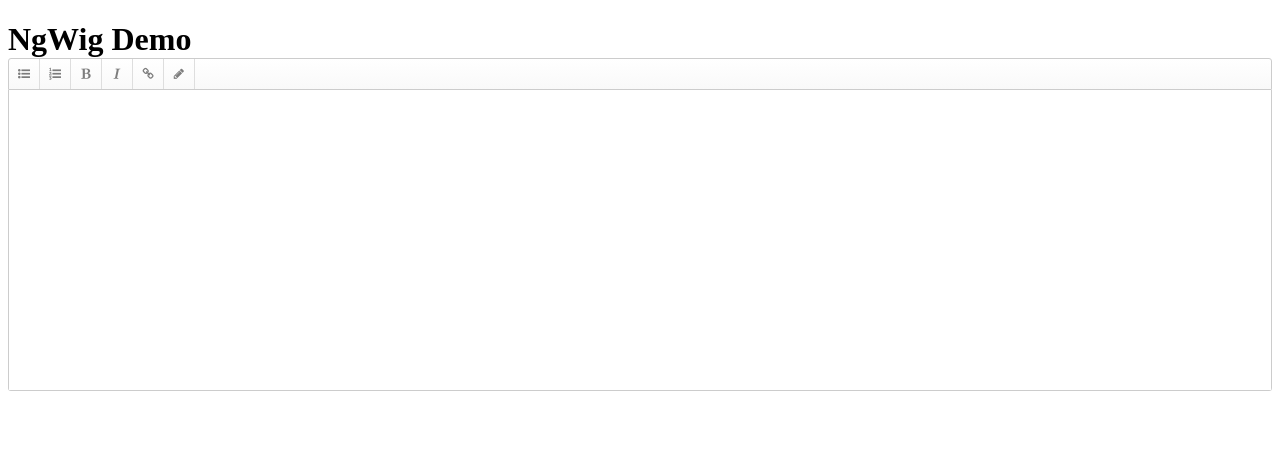
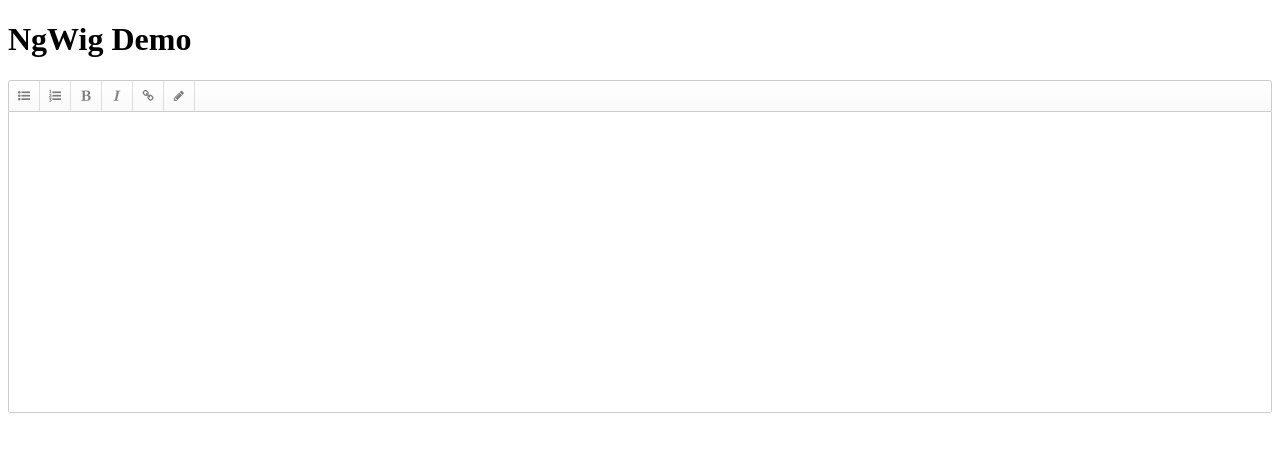
Before and after one commit to stevermeister/ngx-wig, an Angular app: page / in a window 1280 px wide. Shown: the top 452 px of the page. Built offline with nearby package versions, Linux system fonts and the light colour scheme.

Commit message:
fix markup

```diff
--- a/src/app/app.component.html
+++ b/src/app/app.component.html
@@ -1,4 +1,2 @@
-<h1>
-  NgWig Demo
-  <ng-wig></ng-wig>
-</h1>
+<h1>NgWig Demo</h1>
+<ng-wig></ng-wig>
```
